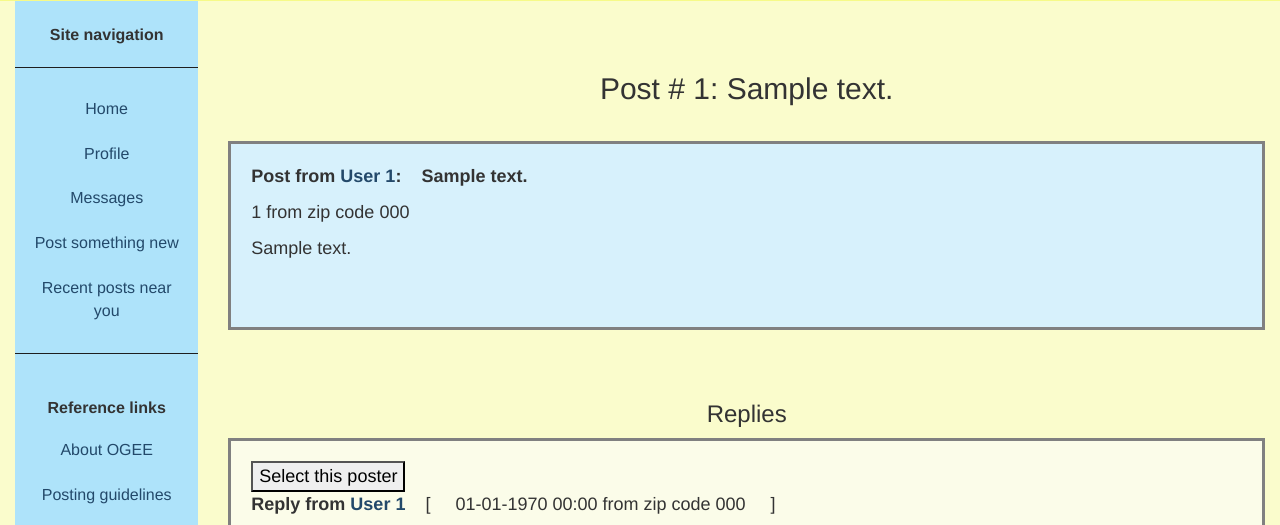
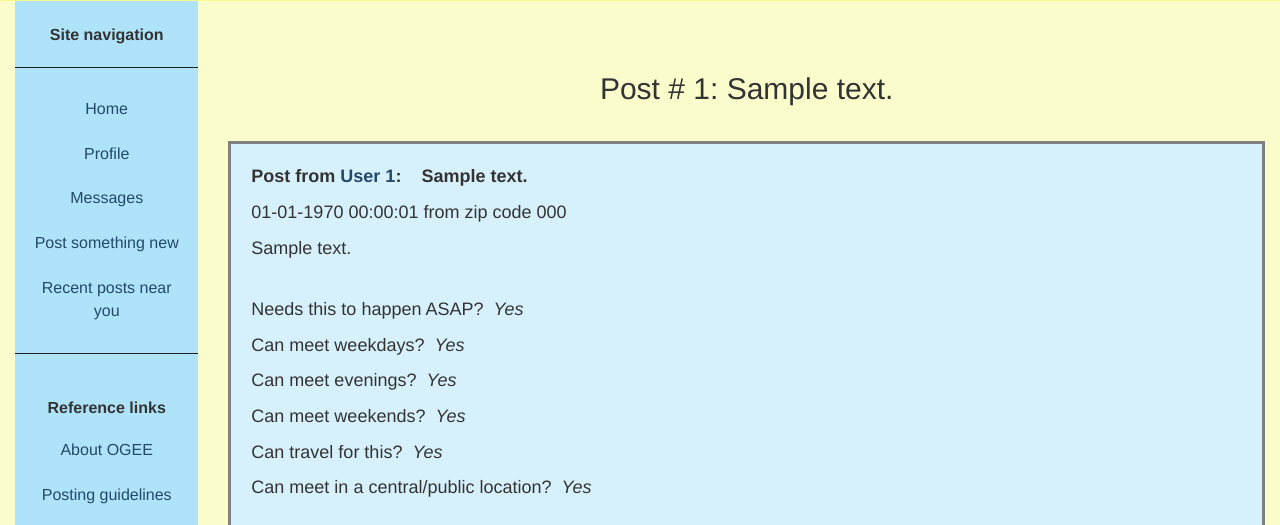
Before and after one commit to HaxorKris/HackbrightProject, a Flask app: page /posts/1 in a window 1280 px wide. Shown: the part 79-604 px from the top of the page. Run offline with Flask 2, Linux system fonts and the light colour scheme; tables that the repository leaves empty hold one stand-in row (values such as "Sample post"); some libraries are stand-ins or nearby versions.

Commit message:
converting 1/0 to y/n

```diff
--- a/model.py
+++ b/model.py
@@ -57,6 +57,12 @@ class Post(Base):
 
 	author = relationship("User", backref=backref("listings", order_by=id))
 
+	def time_string(instance_of_class):
+		dateObject = time.localtime(instance_of_class.timeStamp)
+		return time.strftime('%m-%d-%Y %H:%M:%S', dateObject)
+
+
+
 
 class Response(Base):
 	__tablename__ = "responses"
@@ -86,7 +92,8 @@ class Response(Base):
 
 	def time_string(instance_of_class):
 		dateObject = time.localtime(instance_of_class.timeStamp)
-		return time.strftime('%m-%d-%Y %H:%M', dateObject)
+		return time.strftime('%m-%d-%Y %H:%M:%S', dateObject)
+
 
 
 ##############################################################################
--- a/templates/home.html
+++ b/templates/home.html
@@ -8,7 +8,7 @@
 {% for post in recent_posts %}
 <div class="left-align">
 	<div class="post">
-<p><a href="/posts/{{ post.id }}">Post # {{ post.id }}</a> ({{ post.timeStamp }}): {{ post.shortSummary }}</p>
+<p><a href="/posts/{{ post.id }}">Post # {{ post.id }}</a> ({{ post.time_string() }}): {{ post.shortSummary }}</p>
 	</div><br>
 </div>
 {% endfor %}
@@ -19,7 +19,7 @@
 <div class="left-align">
 	{% for reply in recent_replies %}
 	<div class="thread">
-		<p>Reply to <a href="/posts/{{ reply.listingId }}">Post # {{ reply.listingId }}</a> ({{ reply.timeStamp }})</p>
+		<p>Reply to <a href="/posts/{{ reply.listingId }}">Post # {{ reply.listingId }}</a> ({{ reply.time_string() }})</p>
 		<p><img src="/static/img_{{ reply.role }}.jpg" style="padding:15px;"/>::<em>{{ reply.comment }}</em></p>
 	</div><br>
 	{% endfor %}
--- a/templates/post.html
+++ b/templates/post.html
@@ -9,25 +9,40 @@ $( document ).ready(function() {
 		console.log(authorId); /* at this point can ship an ajax request to make a change to the db */
 		$( ".button_receive" ).attr("disabled", true);
 		$( this ).parent().css( "background-color", "#10F82B" );
+		$( this ).parent().css( "padding", "20px" );
 		$( this ).parent().prepend( "<h3 class=\"changemelater\">This recipient has been selected</h3> " );
 		/* $( this ).parent().addClass( "selected_receive" );  <- can replace above css line with this */
 
 	});
 	$( ".button_assist" ).click(function() {
-		alert( "Handler for .click() called." );
+		$( ".button_assist" ).attr("disabled", true);
+		$( this ).parent().css( "background-color", "#10F82B" );
+		$( this ).parent().css( "padding", "20px" );
+		$( this ).parent().prepend( "<h3 class=\"changemelater\">This helper has been selected</h3> " );
 	});
 });
+
+
+
+
 </script>
+
 
 <h2>Post # {{ post.id }}:  {{ post.shortSummary }}</h2>
 <br>
 <div class="left-align">
 	<div class="post">
 		<p><strong>Post from <a href="/user/{{ post.ownerId }}">User {{ post.ownerId }}</a>: &nbsp;&nbsp; {{ post.shortSummary }}</strong></p>
-		<p>{{ post.timeStamp }}  from zip code {{ post.zipcode }}</p>
+		<p>{{ post.time_string() }}  from zip code {{ post.zipcode }}</p>
 		<p>{{ post.longDescription }}</p>
 		<br>
-		<p>
+		<p>Needs this to happen ASAP?&nbsp;&nbsp;<span class="myBool_{{ post.isASAP }}"></span></p>
+		<p>Can meet weekdays?&nbsp;&nbsp;<span class="myBool_{{ post.canWeekdays }}"></span></p>
+		<p>Can meet evenings?&nbsp;&nbsp;<span class="myBool_{{ post.canEvenings }}"></span></p>
+		<p>Can meet weekends?&nbsp;&nbsp;<span class="myBool_{{ post.canWeekends }}"></span></p>
+		<p>Can travel for this?&nbsp;&nbsp;<span class="myBool_{{ post.canTravel }}"></span></p>
+		<p>Can meet in a central/public location?&nbsp;&nbsp;<span class="myBool_{{ post.canMeet }}"></span></p>
+
 	</div>
 </div>
 <br><br>
@@ -42,8 +57,16 @@ $( document ).ready(function() {
 		<p><strong>Reply from <a href="/user/{{ comment.authorId }}">User {{ comment.authorId }}</a></strong>
 			&nbsp;&nbsp; [ &nbsp;&nbsp;&nbsp; {{ comment.time_string() }}  from zip code {{ comment.zipcode }} &nbsp;&nbsp;&nbsp; ]</p>
 		<p><img src="/static/img_{{ comment.role }}.jpg" style="padding:15px;"/>:: <em>{{ comment.comment }}</em></p>
+		<p>Can meet ASAP?&nbsp;&nbsp;<span class="myBool_{{ comment.canASAP }}"></span></p>
+		<p>Weekdays?&nbsp;&nbsp;<span class="myBool_{{ comment.canWeekdays }}"></span></p>
+		<p>Evenings?&nbsp;&nbsp;<span class="myBool_{{ comment.canEvenings }}"></span></p>
+		<p>Weekends?&nbsp;&nbsp;<span class="myBool_{{ comment.canWeekends }}"></span></p>
+		<p>Can travel for this?&nbsp;&nbsp;<span class="myBool_{{ comment.canTravel }}"></span></p>
+		<p>Can meet in a central/public location?&nbsp;&nbsp;<span class="myBool_{{ comment.canMeet }}"></span></p>
+
 		</div>
 	</div><br>
+
 
 	{% endfor %}
 </div>
@@ -93,5 +116,11 @@ $( document ).ready(function() {
                 <input type="submit" class="btn btn-lg btn-primary btn-block" value="Submit">
             </form>
 
+<script>
+$( ".myBool_0" ).append( "<em>No</em>" );
+</script>
+<script>
+$( ".myBool_1" ).append( "<em>Yes</em>" );
+</script>
 
 {% endblock %}
```
